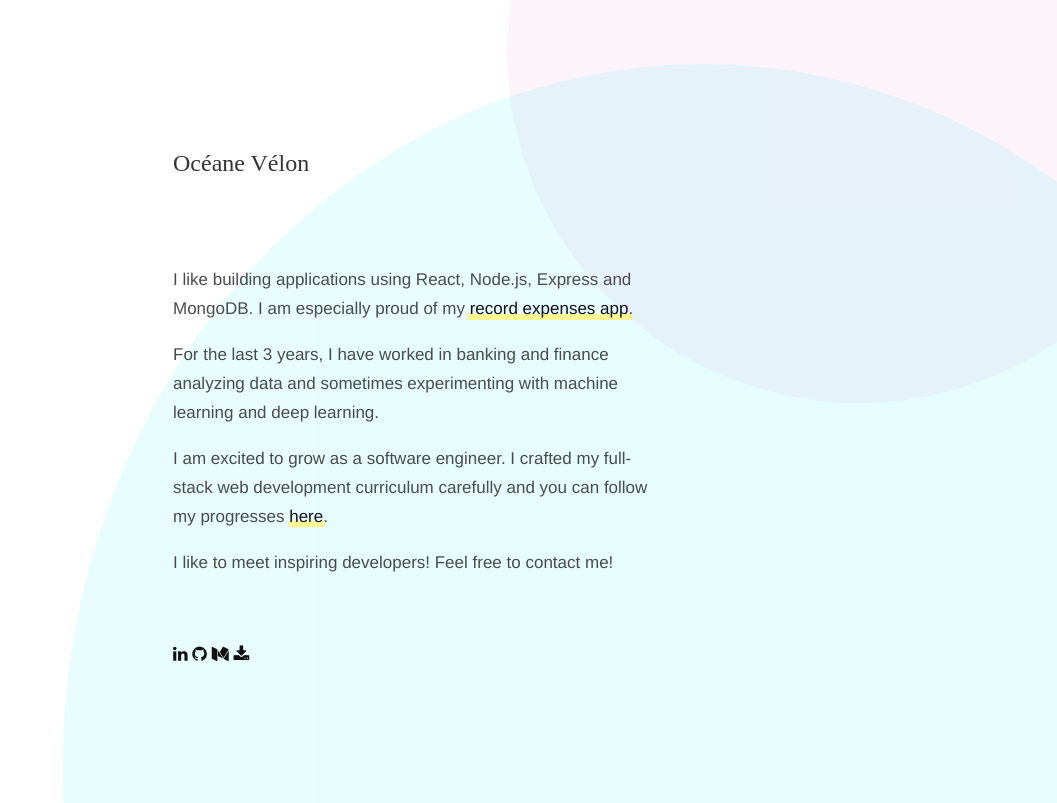
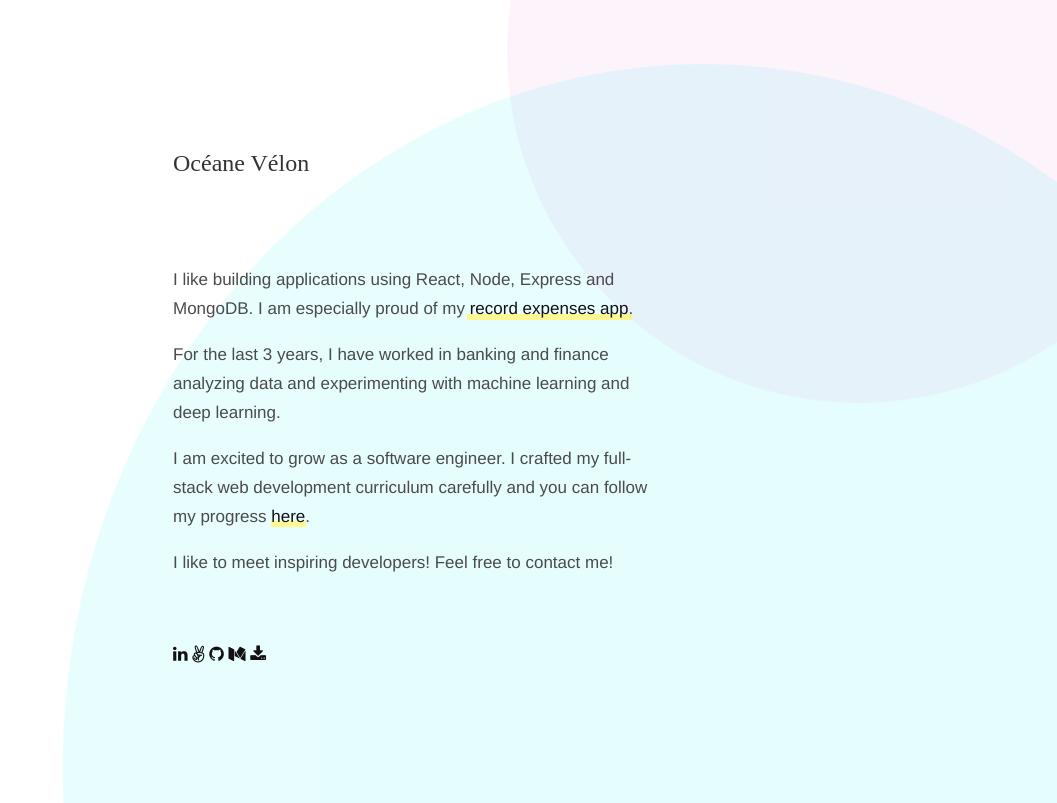
Before and after one commit to oyane806/one-page-site, a plain HTML site: page index.html in a window 1280 px wide. Shown: the top 803 px of the page, without its empty margins (223-1280 px from the left). Drawn offline with Linux system fonts and the light colour scheme.

Commit message:
Update resume

```diff
--- a/index.html
+++ b/index.html
@@ -3,7 +3,7 @@
 
 <head>
     <meta charset="utf-8">
-    <meta name="description" content="I like building applications using React, Node.js, Express and MongoDB. For the last 3 years, I have worked in banking and finance analyzing data and sometimes experimenting with machine learning and deep learning.">
+    <meta name="description" content="I like building applications using React, Node, Express and MongoDB. For the last 3 years, I have worked in banking and finance analyzing data and experimenting with machine learning and deep learning.">
     </meta>
     <meta name="keywords" content="Oceane, Velon, full-stack, machine learning">
     <meta name="author" content="Oceane Velon">
@@ -21,14 +21,15 @@
             <h1 class="main-title">Océane Vélon</h1>
         </header>
         <section class="animation">
-            <p>I like building applications using React, Node.js, Express and MongoDB. I am especially proud of my <a href="https://github.com/oyane806/expensify" class="a">record expenses app</a>.</p>
-            <p>For the last 3 years, I have worked in banking and finance analyzing data and sometimes experimenting with machine learning and deep learning.</p>
-            <p>I am excited to grow as a software engineer. I crafted my full-stack web development curriculum carefully and you can follow my progresses <a href="https://oyane806.github.io/learning-log/" class="a">here</a>.</p>
+            <p>I like building applications using React, Node, Express and MongoDB. I am especially proud of my <a href="https://github.com/oyane806/expensify" class="a">record expenses app</a>.</p>
+            <p>For the last 3 years, I have worked in banking and finance analyzing data and experimenting with machine learning and deep learning.</p>
+            <p>I am excited to grow as a software engineer. I crafted my full-stack web development curriculum carefully and you can follow my progress <a href="https://oyane806.github.io/learning-log/" class="a">here</a>.</p>
             <p>I like to meet inspiring developers! Feel free to contact me!</p>
         </section>
         <footer class="site-footer animation">
             <p>
-                <a href="https://www.linkedin.com/in/oceanevelon/" title="my linkedin account"><span class="fa fa-linkedin"></span></a>
+                <a href="https://www.linkedin.com/in/oceanevelon" title="my linkedin account"><span class="fa fa-linkedin"></span></a>
+                <a href="https://angel.co/oceane-velon" title="my angellist account"><span class="fa fa-angellist"></span></a>
                 <a href="https://github.com/oyane806" title="my github account"><span class="fa fa-github"></span></a>
                 <a href="https://medium.com/@oceanerava" title="my medium account"><span class="fa fa-medium"></span></a>
                 <a href="oceane-cv.pdf" title="download my resume"><span class="fa fa-download"></span></a>
```
Also changed, not shown: 1 other file.
